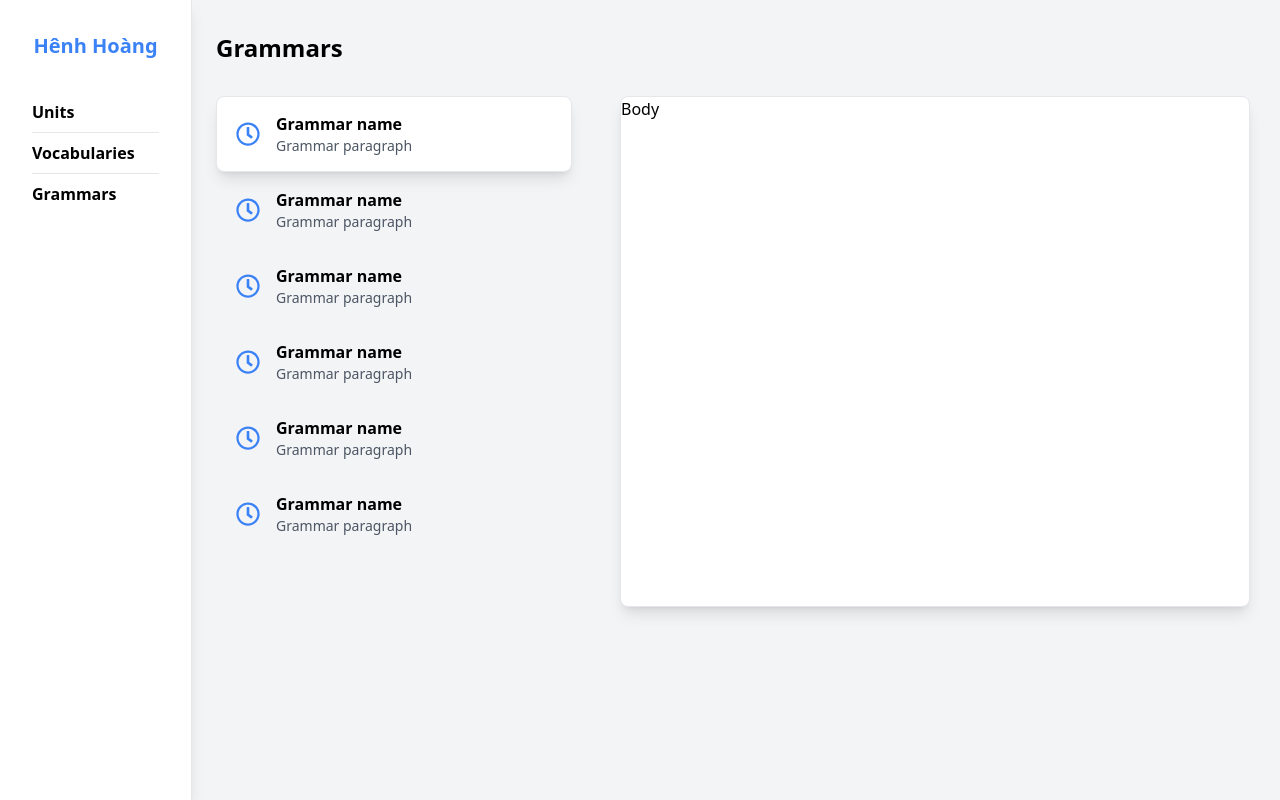
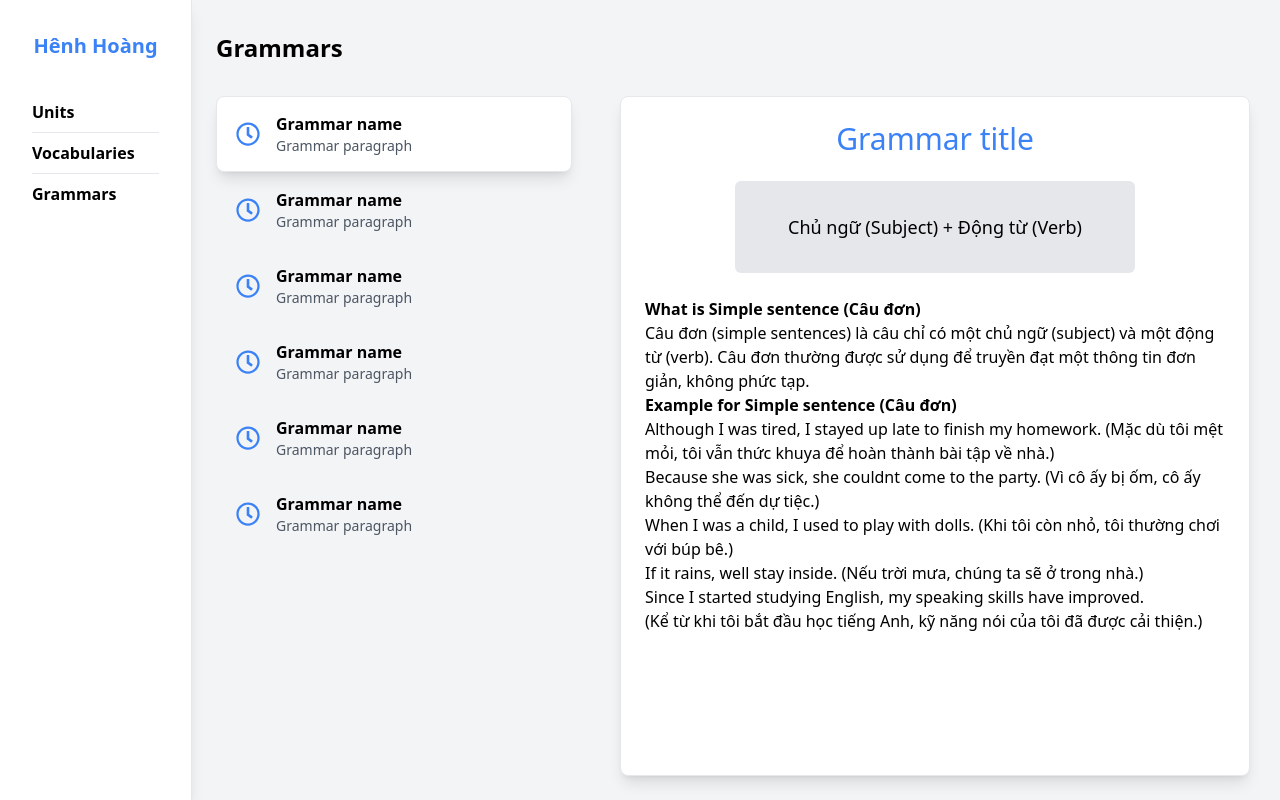
Before and after one commit to henhhenh13/Study-with-me, a React (Create React App) app: page / in a window 1280 px wide. Built offline with nearby package versions, Linux system fonts and the light colour scheme; what @ebay/nice-modal-react would draw is missing.

Commit message:
feat: content ui

```diff
--- a/src/page/grammars.tsx
+++ b/src/page/grammars.tsx
@@ -10,8 +10,48 @@ export const Grammars = (): React.ReactElement => {
       </div>
       <div className="flex space-x-12">
         <ListSelect />
-        <div className="min-w-[630px] h-full border rounded-lg shadow-lg min-h-[511px] max-h-[511px] bg-white">
-          Body
+        <div className="min-w-[630px] max-w-[630px] h-full border rounded-lg shadow-lg min-h-[calc(100vh-120px)] max-h-[calc(100vh-120px)] bg-white py-6 space-y-6">
+          <h2 className="text-3xl text-center text-blue-500">Grammar title</h2>
+          <div className="w-[400px] bg-gray-200 mx-auto py-8 text-center text-lg rounded-md">
+            Chủ ngữ (Subject) + Động từ (Verb)
+          </div>
+          <div className="px-6">
+            <div>
+              <h2 className="font-semibold">
+                What is Simple sentence (Câu đơn)
+              </h2>
+              <p>
+                Câu đơn (simple sentences) là câu chỉ có một chủ ngữ (subject)
+                và một động từ (verb). Câu đơn thường được sử dụng để truyền đạt
+                một thông tin đơn giản, không phức tạp.
+              </p>
+            </div>
+            <div>
+              <h2 className="font-semibold">
+                Example for Simple sentence (Câu đơn)
+              </h2>
+              <p>
+                Although I was tired, I stayed up late to finish my homework.
+                (Mặc dù tôi mệt mỏi, tôi vẫn thức khuya để hoàn thành bài tập về
+                nhà.)
+                <br />
+                Because she was sick, she couldnt come to the party. (Vì cô ấy
+                bị ốm, cô ấy không thể đến dự tiệc.)
+                <br />
+                When I was a child, I used to play with dolls. (Khi tôi còn nhỏ,
+                tôi thường chơi với búp bê.)
+                <br />
+                If it rains, well stay inside. (Nếu trời mưa, chúng ta sẽ ở
+                trong nhà.)
+                <br />
+                Since I started studying English, my speaking skills have
+                improved.
+                <br />
+                (Kể từ khi tôi bắt đầu học tiếng Anh, kỹ năng nói của tôi đã
+                được cải thiện.)
+              </p>
+            </div>
+          </div>
         </div>
       </div>
     </div>
```
